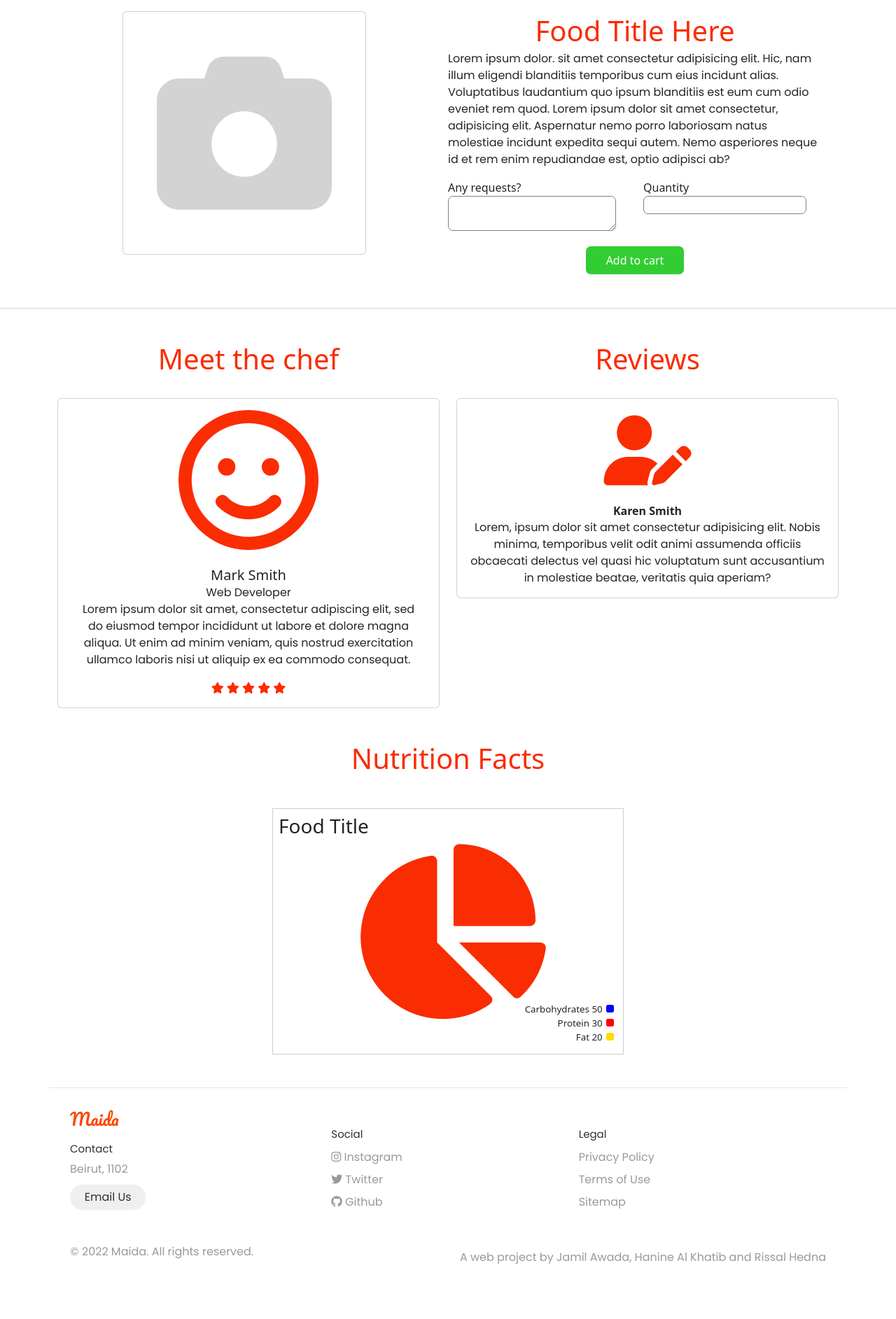
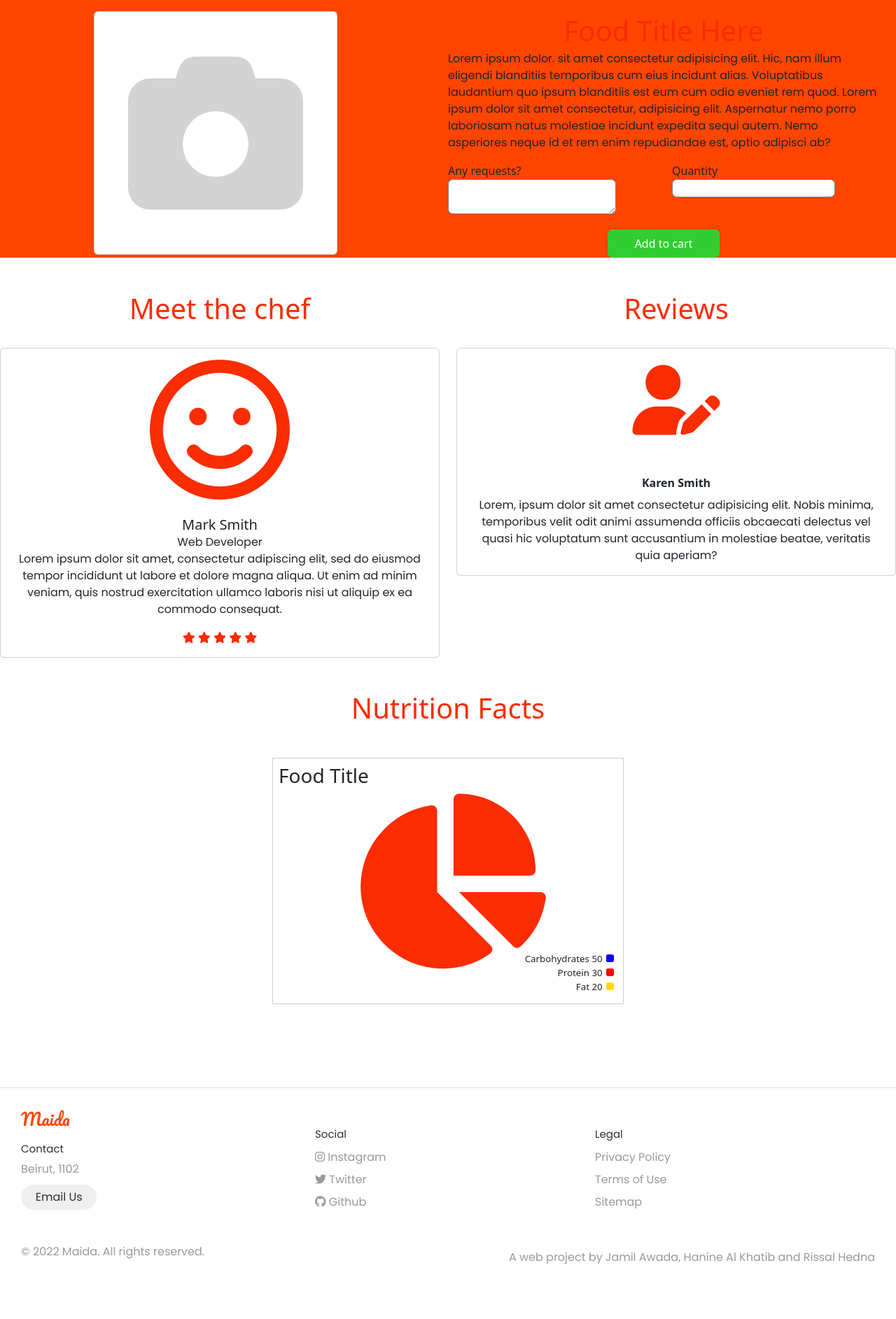
Before and after one commit to JamilAwada/Maida, a PHP site: page /order.html in a window 1280 px wide. Shown: the part 80-1965 px from the top of the page at 70% size. After the commit the page ends 1887 px from the top, so only its background shows below. Run offline with PHP 8.4, Linux system fonts and the light colour scheme.

Commit message:
resetting

```diff
--- a/order.css
+++ b/order.css
@@ -1,10 +1,13 @@
-
 .add-btn {
     border-radius: 7px;
     border-width: 0;
     background-color: limegreen;
     color: white;
 
+}
+
+.container1 {
+	background-color: orangered;
 }
 
 input, textarea {
--- a/order.html
+++ b/order.html
@@ -34,7 +34,7 @@
 
   <!-- NavBar End -->
 
-    <div class="container">
+    <div class="container1">
         <div class="row w-100">
             <div class="col-lg-6 text-center">
                 <i class="fa-solid fa-camera card p-5" style="font-size: 250px; color: lightgray;"></i>
@@ -63,11 +63,11 @@
         </div>
     </div>
 
-    <div class="divider mt-5"></div>
+    <div class="divider"></div>
 
     <!-- Chef Profile -->
 
-    <div class="container mt-5 mb-5">
+    <div class="container2 mt-5 mb-5">
 
         <div class="row">
             <div class="col-lg-6">
@@ -97,33 +97,10 @@
 
         <!-- Testimonials -->
 
-
-        <div id="carouselExampleControls" class="carousel slide card" data-bs-ride="carousel">
-          <div class="carousel-inner text-center">
-            <div class="carousel-item active">
+            <div class="card text-center">
               <i class="fa-solid fa-user-pen my-4" style="font-size: 100px;"></i><br>
               <strong class="py-2">Karen Smith</strong>
               <p class="px-3">Lorem, ipsum dolor sit amet consectetur adipisicing elit. Nobis minima, temporibus velit odit animi assumenda officiis obcaecati delectus vel quasi hic voluptatum sunt accusantium in molestiae beatae, veritatis quia aperiam?</p>
-            </div>
-            <div class="carousel-item">
-              <i class="fa-solid fa-user-pen my-4" style="font-size: 100px;"></i><br>
-              <strong class="py-2">Jason Smith</strong>
-              <p class="px-3">Lorem ipsum dolor sit amet consectetur adipisicing elit. Nulla iure magni voluptatum vero, dolorem minima ut illo inventore fuga numquam illum modi vitae? Fugiat quod consequuntur explicabo blanditiis natus consequatur.</p>
-            </div>
-            <div class="carousel-item">
-              <i class="fa-solid fa-user-pen my-4" style="font-size: 100px;"></i><br>
-              <strong class="my-3">Jaafar Me2ded</strong>
-              <p class="px-3">Lorem, ipsum dolor sit amet consectetur adipisicing elit. Facere consectetur nulla eligendi vitae maiores aut, minus cupiditate, tempora perspiciatis esse iusto, vel ab aliquam ut laborum culpa eius! Quae, officiis.</p>
-            </div>
-          </div>
-          <button class="carousel-control-prev" type="button" data-bs-target="#carouselExampleControls" data-bs-slide="prev">
-            <span class="carousel-control-prev-icon"></span>
-            <span class="visually-hidden">Previous</span>
-          </button>
-          <button class="carousel-control-next" type="button" data-bs-target="#carouselExampleControls" data-bs-slide="next">
-            <span class="carousel-control-next-icon"></span>
-            <span class="visually-hidden">Next</span>
-          </button>
         </div>
     </div>
 
@@ -141,12 +118,13 @@
         </figcaption>
       </figure>
     </div>
-
+  </div>
+</div>
     <!-- Footer Start -->
 
     <br />
 
-    <footer class="footer w-100 position-relative">
+    <footer class="footer position-relative">
       <div class="footer-addr">
         <h1 class="footer-logo">Maida</h1>
 
@@ -210,6 +188,8 @@
 
     <!-- Footer End -->
 
+
+
     <script src="https://cdn.jsdelivr.net/npm/@popperjs/core@2.11.6/dist/umd/popper.min.js" integrity="sha384-oBqDVmMz9ATKxIep9tiCxS/Z9fNfEXiDAYTujMAeBAsjFuCZSmKbSSUnQlmh/jp3" crossorigin="anonymous"></script>
     <script src="https://cdn.jsdelivr.net/npm/bootstrap@5.2.2/dist/js/bootstrap.min.js" integrity="sha384-IDwe1+LCz02ROU9k972gdyvl+AESN10+x7tBKgc9I5HFtuNz0wWnPclzo6p9vxnk" crossorigin="anonymous"></script>
     <script
@@ -217,5 +197,5 @@
       integrity="sha384-OERcA2EqjJCMA+/3y+gxIOqMEjwtxJY7qPCqsdltbNJuaOe923+mo//f6V8Qbsw3"
       crossorigin="anonymous"
     ></script>
-</body>
+  </body>
 </html>
```
